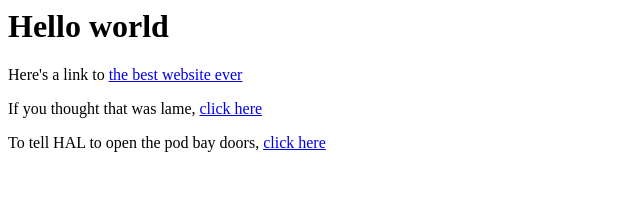
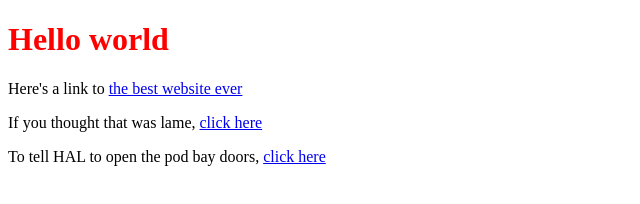
Before and after one commit to StevenGroves/StevenGroves.github.io, a plain HTML site: page index.html in a window 1280 px wide. Shown: the whole page, without its empty margins (0-640 px from the left). Drawn offline with Linux system fonts and the light colour scheme.

Commit message:
testing new format and color change

```diff
--- a/index.html
+++ b/index.html
@@ -1,7 +1,19 @@
-<h1>Hello world</h1>
+<!doctype html>
+<html>
+	<head>
+		<style type="text/css">
+			h1 {
+				color: red;
+			}
+		</style>
+	</head>
+	<body>
+		<h1>Hello world</h1>
 
-<p>Here's a link to <a href="http://www.dallascowboys.com">the best website ever</a></p>
+		<p>Here's a link to <a href="http://www.dallascowboys.com">the best website ever</a></p>
 
-<p>If you thought that was lame, <a href="shh.html">click here</a></p>
+		<p>If you thought that was lame, <a href="shh.html">click here</a></p>
 
-<p>To tell HAL to open the pod bay doors, <a href="dave.html">click here</a></p>
+		<p>To tell HAL to open the pod bay doors, <a href="dave.html">click here</a></p>
+	</body>
+</html>
```
